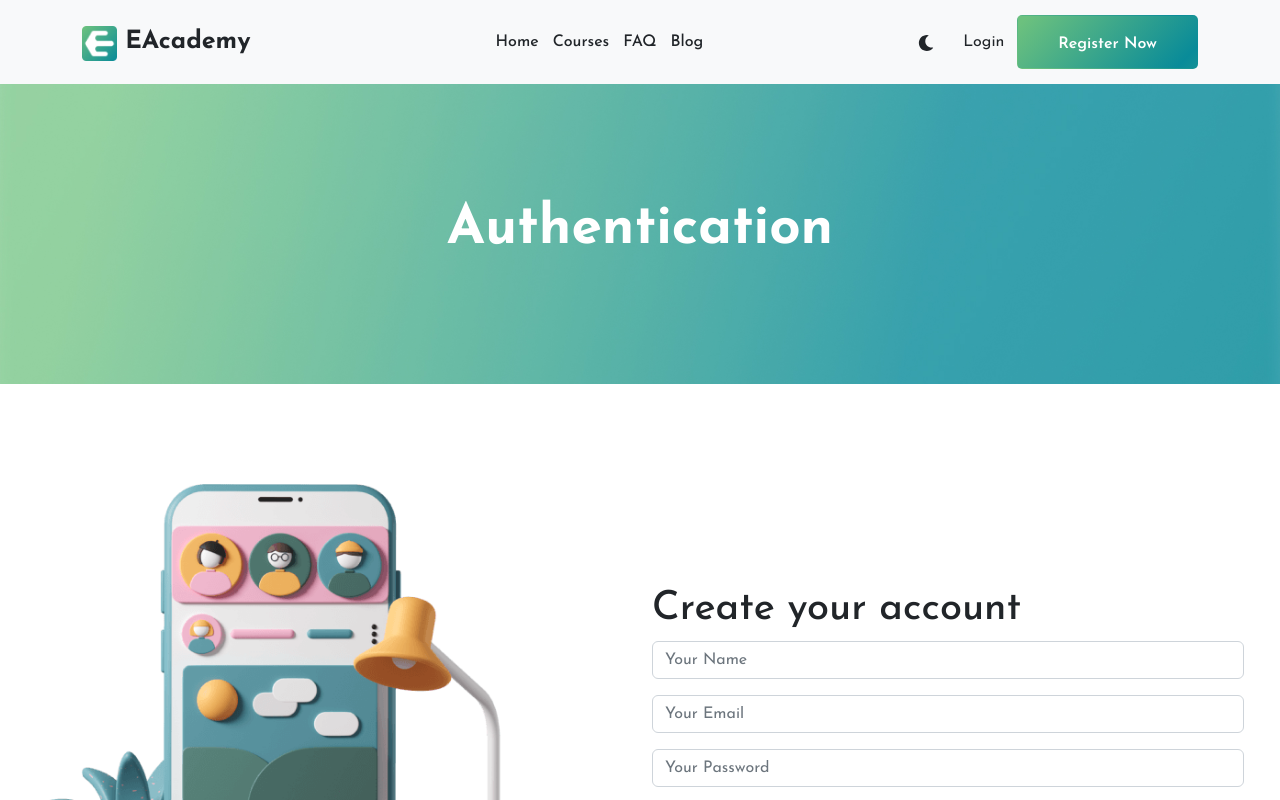
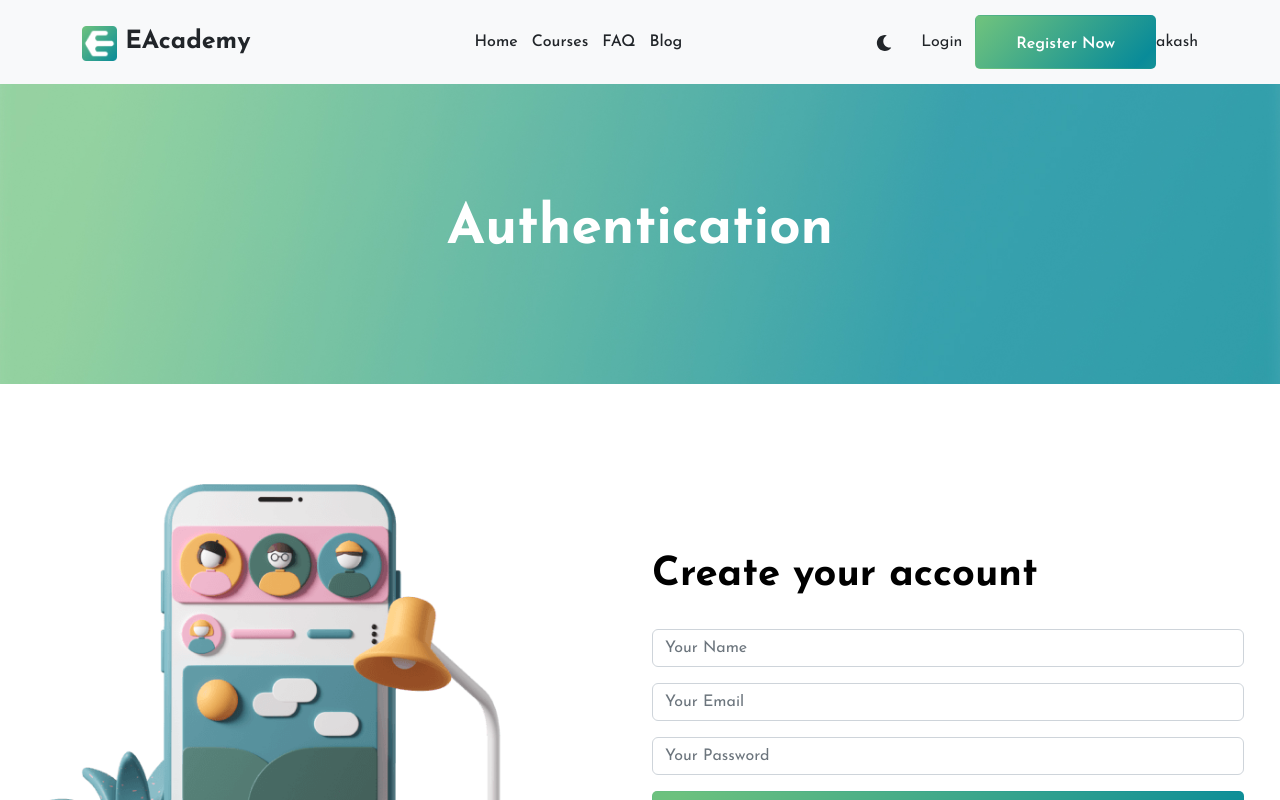
Before and after one commit to DevAsFahim/eacademy, a React (Create React App) app: page /register in a window 1280 px wide. Shown: the top 800 px of the page. Built offline with nearby package versions, Linux system fonts and the light colour scheme.

Commit message:
context added

```diff
--- a/package.json
+++ b/package.json
@@ -7,6 +7,7 @@
     "@testing-library/react": "^13.4.0",
     "@testing-library/user-event": "^13.5.0",
     "bootstrap": "^5.2.2",
+    "firebase": "^9.12.1",
     "react": "^18.2.0",
     "react-bootstrap": "^2.5.0",
     "react-dom": "^18.2.0",
--- a/src/components/Header/Header.js
+++ b/src/components/Header/Header.js
@@ -7,9 +7,13 @@ import Nav from 'react-bootstrap/Nav';
 import Navbar from 'react-bootstrap/Navbar';
 import { useState } from 'react';
 import { FaMoon, FaSun } from 'react-icons/fa';
+import { useContext } from 'react';
+import { AuthContext } from '../../contexts/AuthProvider/AuthProvider';
 
 const Header = () => {
     const [mode, setMode] = useState(true)
+    const {user} = useContext(AuthContext)
+
     return (
         <Navbar collapseOnSelect expand="lg" bg={mode ? 'light' : 'dark'} variant={ mode ? 'light' : 'dark'}>
             <Container>
@@ -28,6 +32,7 @@ const Header = () => {
                         </Link>
                         <Link to='/login' className='btn'>Login</Link>
                         <Link to='/register' className='default-btn btn'>Register Now</Link>
+                        <span> {user.displayName} </span>
                     </Nav>
                 </Navbar.Collapse>
             </Container>
--- a/src/components/Register/Register.css
+++ b/src/components/Register/Register.css
@@ -15,3 +15,8 @@
 .connect {
     padding: 100px 0;
 }
+.connect_form h1 {
+    font-weight: bold;
+    margin-bottom: 30px;
+    color: #000;
+}
--- a/src/components/Register/Register.js
+++ b/src/components/Register/Register.js
@@ -1,6 +1,7 @@
 import React from 'react';
 import './Register.css';
-import register from '../../assets/image/register.png'
+import register from '../../assets/image/register.png';
+import { FaGoogle } from 'react-icons/fa';
 
 const Register = () => {
     return (
@@ -30,6 +31,7 @@ const Register = () => {
                                         <input type="email" class="form-control" id="formGroupExampleInput2" placeholder="Your Password" />
                                     </div>
                                     <button className="btn default-btn d-block w-100">Register Now</button>
+                                    <button className="btn mt-2 btn-outline-primary d-block w-100"> <FaGoogle className='me-3'></FaGoogle> Register with Google</button>
                                 </form>
                             </div>
                         </div>
--- /dev/null
+++ b/src/contexts/AuthProvider/AuthProvider.js
@@ -0,0 +1,18 @@
+import React from 'react';
+import { createContext } from 'react';
+
+export const AuthContext = createContext()
+
+const AuthProvider = ({children}) => {
+    const user = {displayName: 'akash'}
+
+    const authInfo = {user}
+
+    return (
+        <AuthContext.Provider value={authInfo}>
+            {children}
+        </AuthContext.Provider>
+    );
+};
+
+export default AuthProvider;
--- a/src/index.js
+++ b/src/index.js
@@ -3,11 +3,14 @@ import ReactDOM from 'react-dom/client';
 import './index.css';
 import App from './App';
 import reportWebVitals from './reportWebVitals';
+import AuthProvider from './contexts/AuthProvider/AuthProvider';
 
 const root = ReactDOM.createRoot(document.getElementById('root'));
 root.render(
   <React.StrictMode>
-    <App />
+    <AuthProvider>
+      <App />
+    </AuthProvider>
   </React.StrictMode>
 );
 
```
Also changed, not shown: src/firebase/firebase.config.js (added, +19 -0 lines), 1 other file (tests, documents, lock files or other folders).
